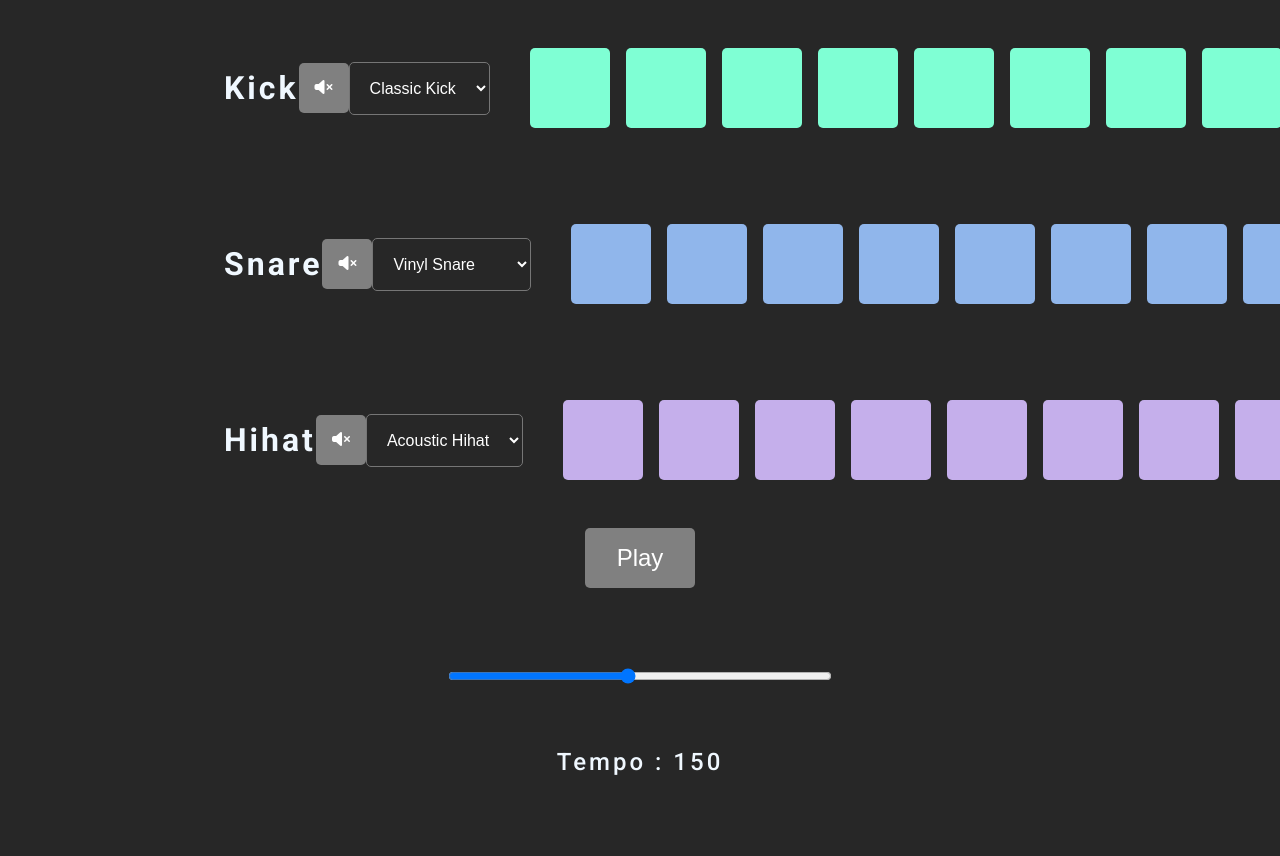
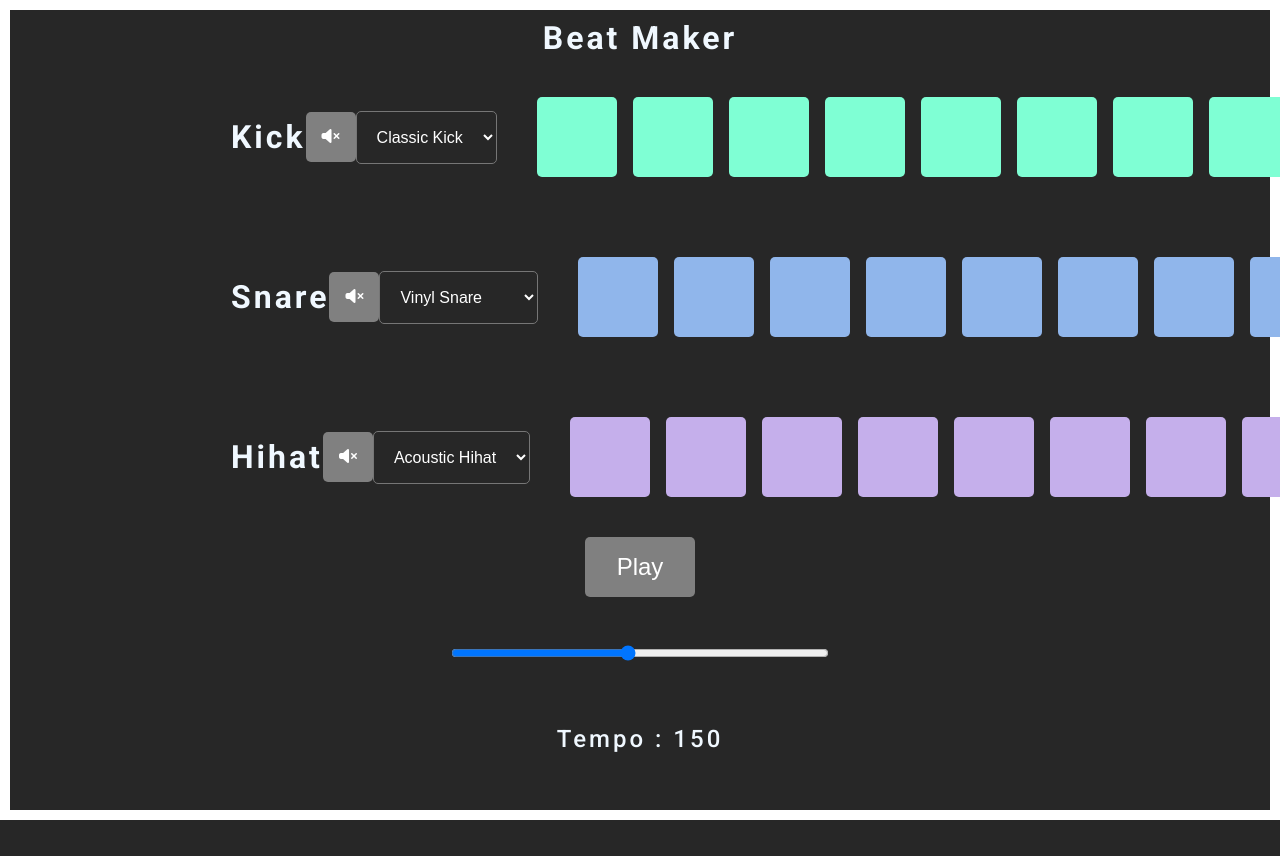
Before and after one commit to yousuffff/Beatmaker, a plain HTML site: page index.html in a window 1280 px wide. Shown: the top 856 px of the page. After the commit the page ends 820 px from the top, so only its background shows below. Drawn offline with Linux system fonts and the light colour scheme.

Commit message:
complete

```diff
--- a/index.html
+++ b/index.html
@@ -13,6 +13,7 @@
 
 <body>
   <div class="sequencer">
+    <h1>Beat Maker</h1>
     <div class="kick-track">
       <div class="control">
         <h1>Kick</h1>
--- a/style.css
+++ b/style.css
@@ -5,9 +5,11 @@
   margin: 0;
   padding: 0;
   box-sizing: border-box;
+  /* overflow: hidden; */
 }
 
 body{
+  border: 10px solid #fff;
   background-color: #272727;
   color: aliceblue;
   font-family: "Roboto", sans-serif;
@@ -52,7 +54,7 @@ svg{
   border-radius: 5px;
   height: 5rem;
   width: 5rem;
-  margin: 1rem 0.5rem;
+  margin: 0.5rem 0.5rem;
   cursor: pointer;
 }
 .kick-pad{
@@ -109,7 +111,7 @@ select{
   border-radius: 5px;
 }
 .tempo{
-  margin: 3rem;
+  margin: 1rem;
   width: 30%;
 }
 .tempo-slider{
```
